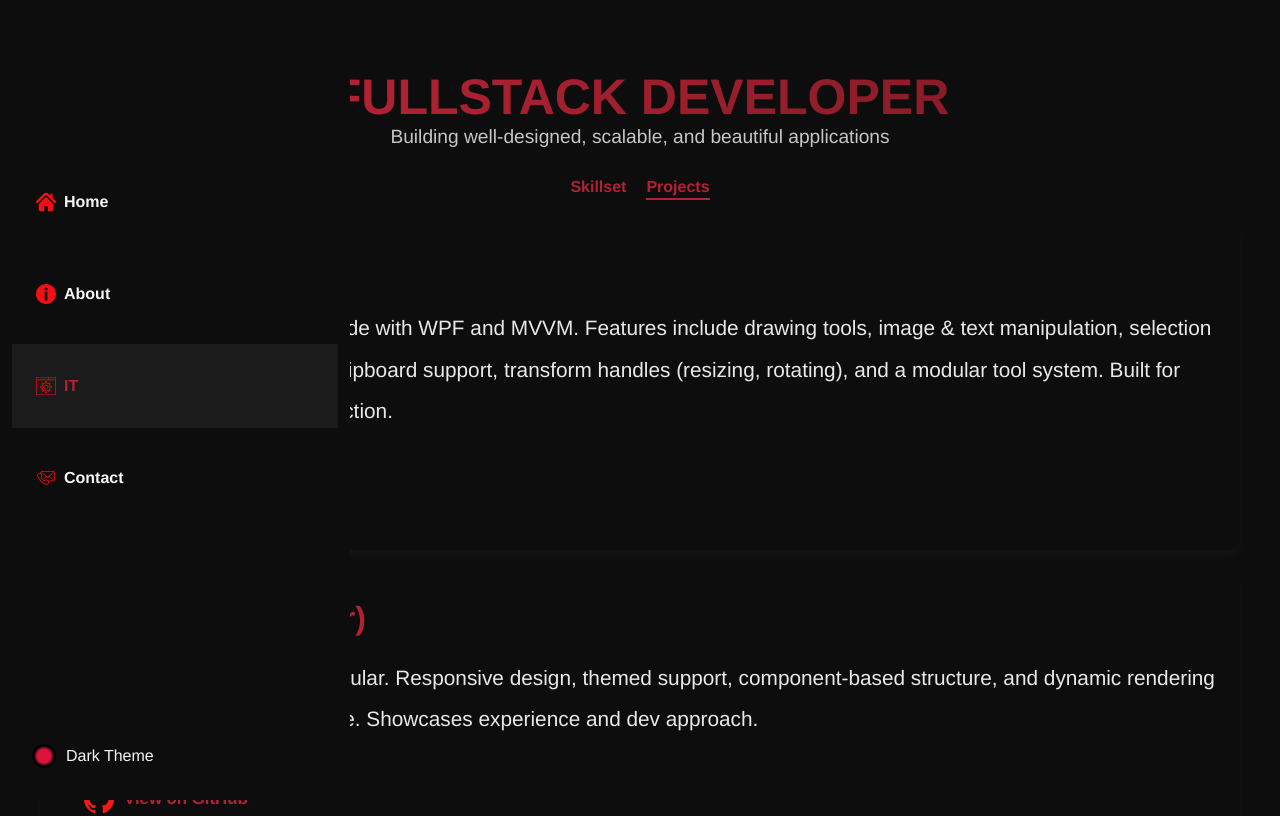
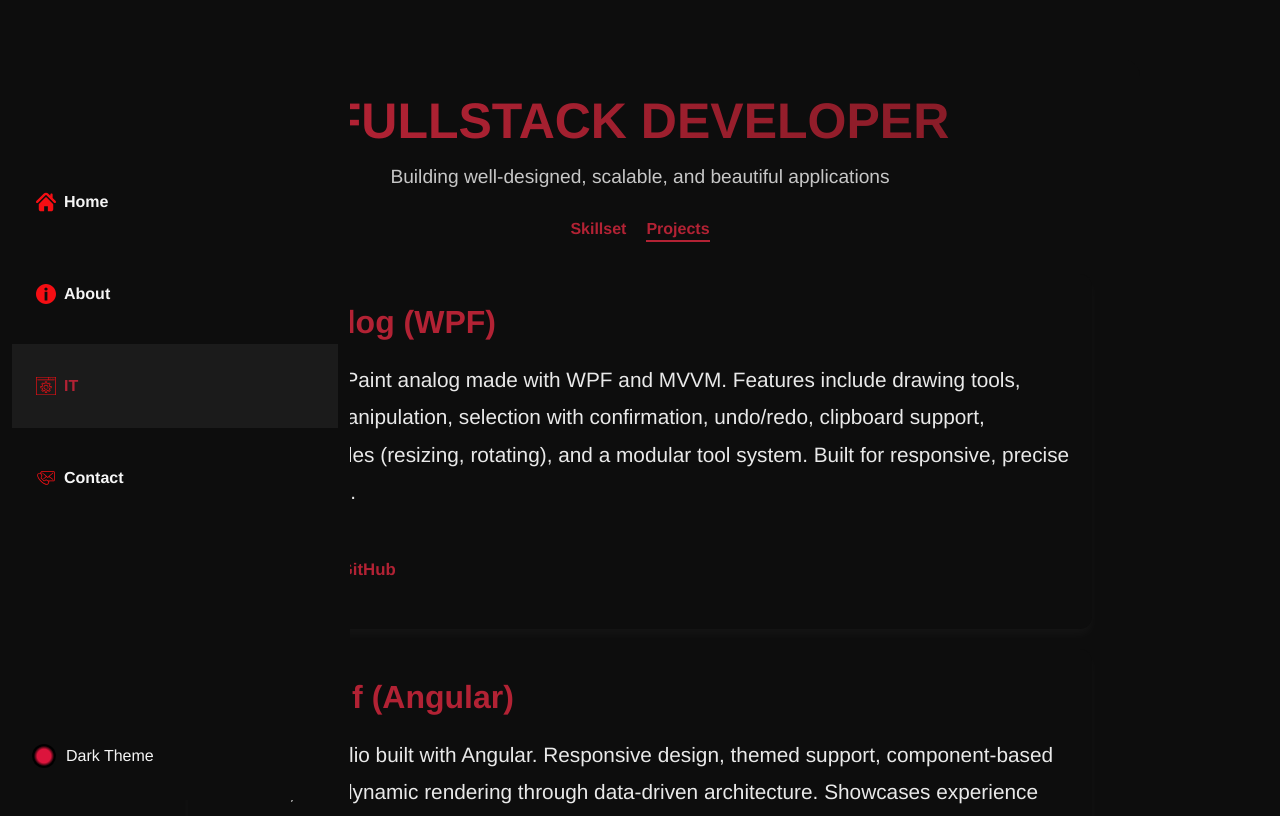
Before and after one commit to Merzki/Merzkiself, an Angular app: page /it/projects in a window 1280 px wide. Shown: the top 816 px of the page. Built offline with nearby package versions, Linux system fonts and the light colour scheme.

Commit message:
update it page style adaptive properties

```diff
--- a/src/app/pages/it/it.component.html
+++ b/src/app/pages/it/it.component.html
@@ -8,6 +8,8 @@
       <a [routerLink]="'projects'" [ngClass]="getLinkClass('projects')">Projects</a>
     </nav>
 
-    <router-outlet></router-outlet>
+    <div class="outlet-wrapper">
+      <router-outlet></router-outlet>
+    </div>
   </div>
 </div>
--- a/src/app/pages/it/it.component.scss
+++ b/src/app/pages/it/it.component.scss
@@ -1,31 +1,64 @@
+.section-wrapper {
+  display: flex;
+  justify-content: center;
+  padding: 2rem 1rem;
+  min-height: 100vh;
+  box-sizing: border-box;
+  overflow-x: hidden;
+}
+
 .content-container {
-  max-width: 960px;
   width: 100%;
-  margin: 0 auto;
-  padding: 40px 20px;
+  padding: 2rem;
+  box-sizing: border-box;
+  display: flex;
+  flex-direction: column;
+  align-items: center;
+  text-align: center;
+
+  @media (max-width: 768px) {
+    padding: 1.2rem 0.8rem;
+  }
+
+  @media (max-width: 480px) {
+    .it-title {
+      font-size: 1.5rem;
+    }
+
+    .it-subtitle {
+      font-size: 1rem;
+    }
+
+    .it-nav {
+      flex-direction: column;
+      gap: 10px;
+    }
+  }
 }
 
 .it-title {
-    font-size: 50px;
+  font-size: 3.125rem;
   font-weight: bold;
   text-transform: uppercase;
-    color: var(--primary-color);
   background: linear-gradient(90deg, var(--primary-color), var(--dark-primary-color));
   background-clip: text;
   -webkit-background-clip: text;
   -webkit-text-fill-color: transparent;
+  margin-bottom: 1rem;
 }
 
 .it-subtitle {
   font-size: 1.2rem;
   opacity: 0.8;
-    margin-bottom: 30px;
+  margin-bottom: 2rem;
 }
 
 .it-nav {
   display: flex;
   gap: 20px;
-    margin-bottom: 20px;
+  flex-wrap: wrap;
+  justify-content: center;
+  margin-bottom: 2rem;
 
   a {
     color: var(--primary-color);
@@ -59,3 +92,14 @@
     }
   }
 }
+
+.outlet-wrapper {
+  width: 100%;
+  margin: 0 auto;
+  padding: 0 1rem;
+  box-sizing: border-box;
+  display: flex;
+  flex-direction: column;
+  align-items: stretch;
+  overflow-x: hidden;
+}
--- a/src/app/pages/it/projects/projects.component.scss
+++ b/src/app/pages/it/projects/projects.component.scss
@@ -1,17 +1,17 @@
 .project-block {
   max-width: 1400px;
-    margin: 0 auto 0 auto;
+  margin: 0 auto;
   text-align: left;
 
   h3 {
-      font-size: 32px;
+    font-size: clamp(1.5rem, 2.5vw, 2rem);
     color: var(--primary-color);
     margin-bottom: 20px;
   }
 
   p {
-      font-size: 1.3rem;
-      line-height: 2;
+    font-size: clamp(1rem, 2vw, 1.3rem);
+    line-height: 1.8;
     opacity: 0.95;
     margin-bottom: 30px;
     color: var(--light-color);
@@ -36,7 +36,7 @@
 
     span {
       font-weight: 600;
-        font-size: 1.05rem;
+      font-size: clamp(0.95rem, 1.5vw, 1.05rem);
     }
 
     &:hover {
--- a/src/app/pages/it/skillset/skillset.component.scss
+++ b/src/app/pages/it/skillset/skillset.component.scss
@@ -1,18 +1,23 @@
 .it-section {
   width: 100%;
+  max-width: 100%;
   text-align: left;
   padding: 30px 20px;
   border-radius: 12px;
   background: var(--dark-color);
   box-shadow: var(--box-shadow);
-  min-width: 1200px;
-  margin-bottom: 20px;
+  margin-left: 0;
+  margin-right: 0;
+  padding-left: 1rem;
+  padding-right: 1rem;
   opacity: 0;
   transform: translateY(20px);
   animation: fadeInUp 0.6s ease-in-out forwards;
+  box-sizing: border-box;
+  overflow-x: hidden;
 
   h2 {
-    font-size: 28px;
+    font-size: 1.75rem;
     color: var(--primary-color);
     margin-bottom: 12px;
   }
@@ -32,18 +37,15 @@
       padding: 6px 0;
       display: flex;
       align-items: center;
+      flex-wrap: wrap;
+      word-break: break-word;
+      overflow-wrap: break-word;
 
       span {
         font-weight: bold;
         color: var(--primary-color);
         margin-right: 4px;
       }
-    }
-
-    li::before {
-      color: var(--primary-color);
-      font-size: 1.2rem;
-      margin-right: 10px;
     }
   }
 
--- a/src/styles.scss
+++ b/src/styles.scss
@@ -60,7 +60,6 @@ body{
   border-radius: 12px;
   background: var(--dark-color);
   box-shadow: var(--box-shadow);
-  min-width: 1200px;
   margin-bottom: 20px;
   opacity: 0;
   transform: translateY(20px);
```
Also changed, not shown: src/app/pages/it/skillset/skillset.component.html (line endings or trailing spaces). Lines whose indentation alone changed are shown as unchanged.
